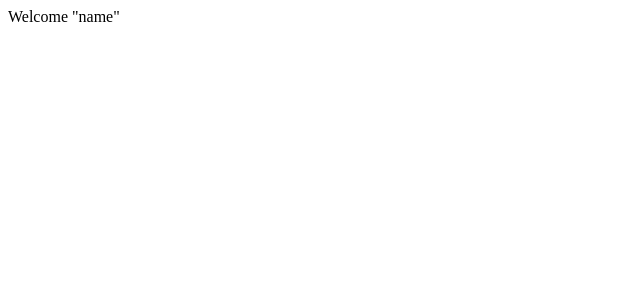
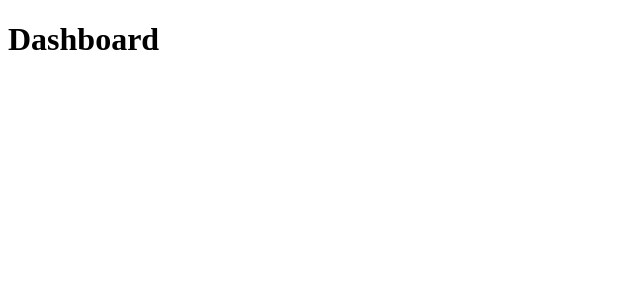
Before and after one commit to Madhurendra1311/expense_manager_project, a React (Create React App) app in the folder expense_manager/: page /dashboard in a window 1280 px wide. Shown: the top 300 px of the page, without its empty margins (0-640 px from the left). Built offline with nearby package versions, Linux system fonts and the light colour scheme.

Commit message:
Revert "testing"
This reverts commit 8b00478974c9c680843ea6d7018f81df5cabf2f4.

```diff
--- a/expense_manager/src/Component/Dashboard.jsx
+++ b/expense_manager/src/Component/Dashboard.jsx
@@ -1,18 +1,9 @@
 import React, { Component } from "react";
-import Styled from 'styled-components'
-
-const NavbarWrapper = Styled.div `
-    display : flex;
-    justify-content :space-between;
-`
 class DashBoard extends Component {
   render() {
     return (
       <>
-        <NavbarWrapper>
-           <div>Welcome "name"</div>
-           <div></div>
-        </NavbarWrapper>
+        <h1>Dashboard</h1>
       </>
     );
   }
--- a/expense_manager/src/Component/Register.jsx
+++ b/expense_manager/src/Component/Register.jsx
@@ -67,7 +67,9 @@ const RegisterWrapper = Styled.div`
         background : #7CB342;
     }
 `
+const BackgroundImageWrapper = Styled.div`
 
+`
 
 class Register extends React.Component{
     constructor(props){
```
